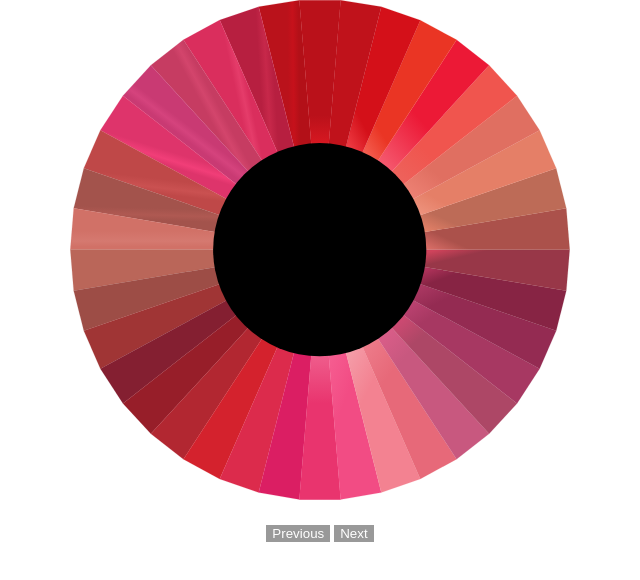
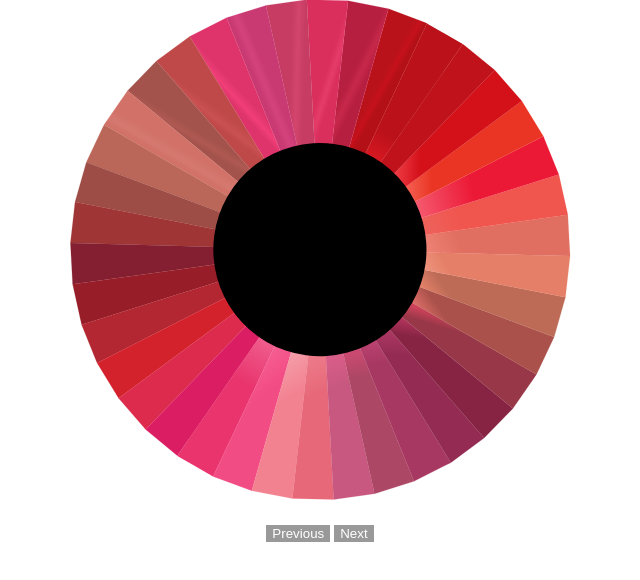
Before and after one commit to heldrida/circle-point-calculator, a plain HTML site: page index.html in a window 1280 px wide. Both pictures are taken after a click on the button "Previous". Shown: the whole page, without its empty margins (320-960 px from the left). Drawn offline with nearby package versions, Linux system fonts and the light colour scheme.

Commit message:
a few tweaks on the zIndex of the elements, to prevent the wheel container from overlapping the navigation elements. A few listeners to perform the navigation were also added.

```diff
--- a/index.html
+++ b/index.html
@@ -255,9 +255,11 @@
 			<button class="next">Next</button>
 		</div>
 
-
 	</div>
 
+	<script type="text/javascript" src="http://cdnjs.cloudflare.com/ajax/libs/gsap/latest/TweenLite.min.js"></script>
+	<script type="text/javascript" src="http://cdnjs.cloudflare.com/ajax/libs/gsap/latest/plugins/CSSPlugin.min.js"></script>
+	<script type="text/javascript" src="https://cdnjs.cloudflare.com/ajax/libs/gsap/1.17.0/easing/EasePack.min.js"></script>
 	<script type="text/javascript" src="js/app.js"></script>
 
 </body>
--- a/js/app.js
+++ b/js/app.js
@@ -15,7 +15,11 @@
 		init: function () {
 
 			this.element = {
-				'wheel': document.querySelector('#wheel')
+				'wheel': document.querySelector('#wheel'),
+				'nav': {
+					'previous': document.querySelector('.previous'),
+					'next': document.querySelector('.next')
+				}
 			};
 
 			this.center = {
@@ -23,18 +27,20 @@
 				y: this.element.wheel.offsetHeight / 2
 			};
 
+			this.currentRotation = 0;
+
 			// add listeners
 			this.listeners();
-
-		},
-
-		setup: function () {
 
 		},
 
 		listeners: function () {
 
 			this.element.wheel.addEventListener("click", this.mousePosition.bind(this));
+
+			for (var btn in this.element.nav) {
+				this.element.nav[btn].addEventListener('click', this.navHandler.bind(this));
+			}
 
 		},
 
@@ -130,6 +136,23 @@
 
 			return deg;
 
+		},
+
+		navHandler: function (el) {
+
+			var direction = el.target.className.indexOf('next') > -1 ? 'next' : 'previous';
+
+			console.log(direction);
+
+			this.currentRotation += 30;
+
+			// rotate animation
+			TweenLite.to(this.element.wheel, 0.3, {
+				rotation: this.currentRotation,
+				transformOrigin:"50% 50%",
+				ease: Back.easeOut
+			});
+
 		}
 
 
--- a/sass/main.scss
+++ b/sass/main.scss
@@ -1,13 +1,16 @@
 .wheel-container {
 	#wheel {
+		position: relative;
+		z-index: 1;
 		width: 500px;
 		height: 500px;
 		margin: 0 auto;
 		display: block;
-		position: relative;
 	}
 
 	.nav-wheel {
+		position: relative;
+		z-index: 2;
 		margin: 25px auto;
 		width: 50%;
 		text-align: center;
```
Also changed, not shown: README.txt, css/main.css.
